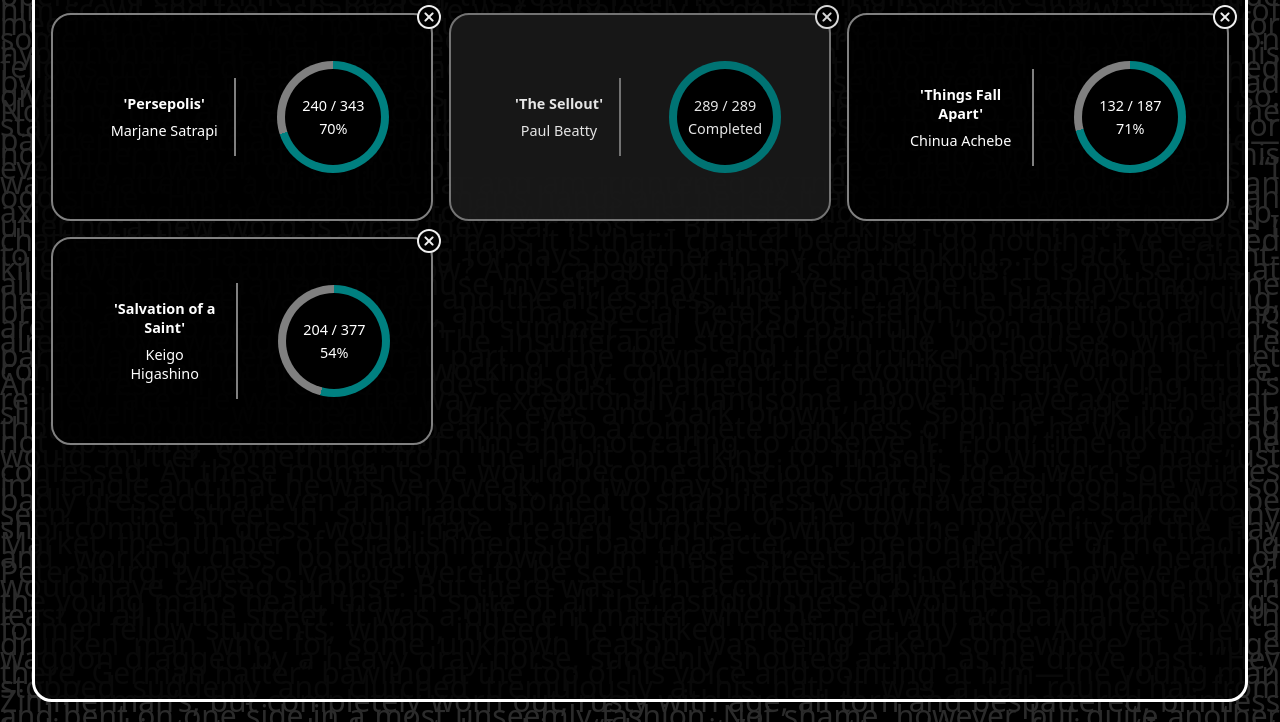
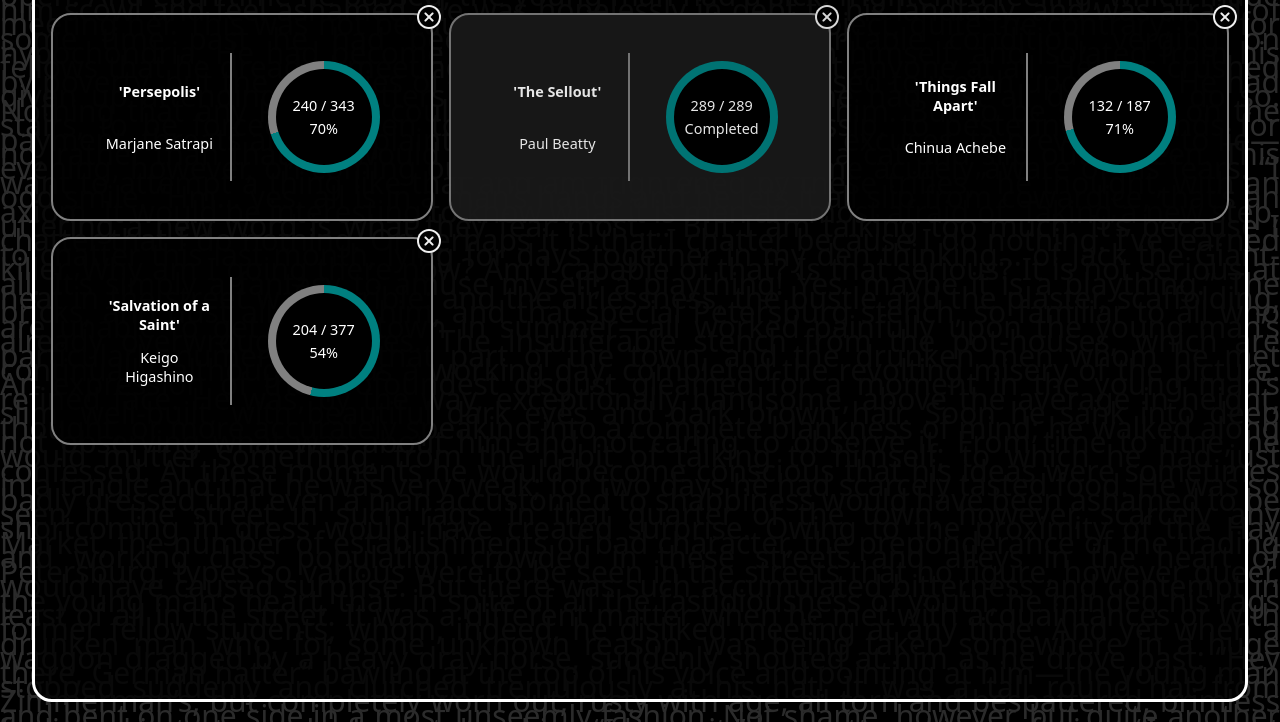
Before and after one commit to bugsdev2/bookTracker, a website built with Vite: page index.html in a window 1280 px wide. Shown: the part 78-800 px from the top of the page. Built offline with nearby package versions, Linux system fonts and the light colour scheme.

Commit message:
Changed width of bookinfo container so that every bookinfo will have same width

```diff
--- a/style/library.css
+++ b/style/library.css
@@ -99,7 +99,8 @@
 	gap: 0.5rem;
 	flex-direction: column;
 	justify-content: space-around;
-	max-width: 9rem;
+	width: 9rem;
+	min-height: 8rem;
 }
 
 
@@ -155,7 +156,7 @@
 	min-height: 7rem;
 	border-radius: 50%;
 	background: conic-gradient(teal 20%, 0, grey);
-	margin-left: 1rem;
+	margin: 1rem;
 }
 
 .inner {
```
Also changed, not shown: 1 other file.
